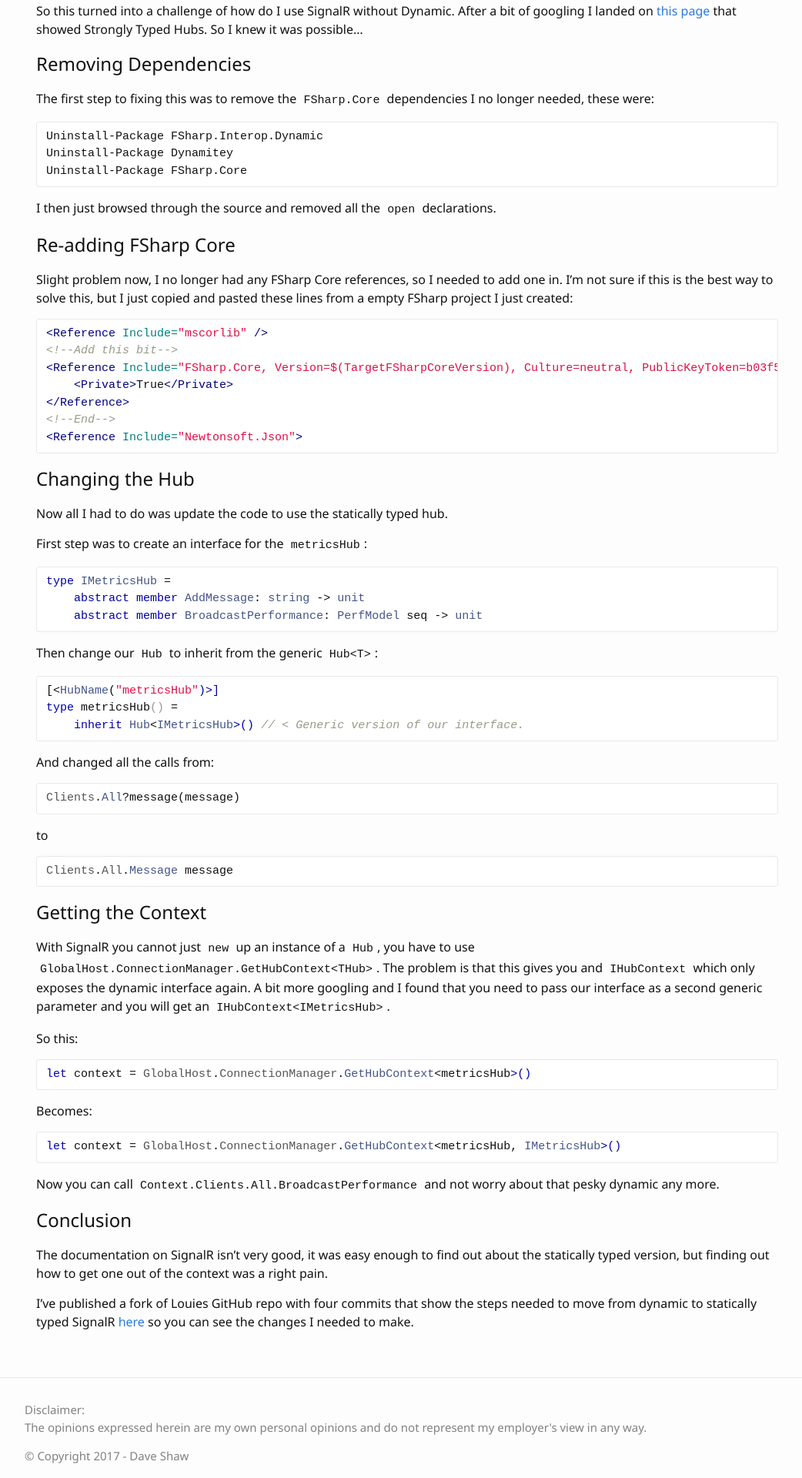
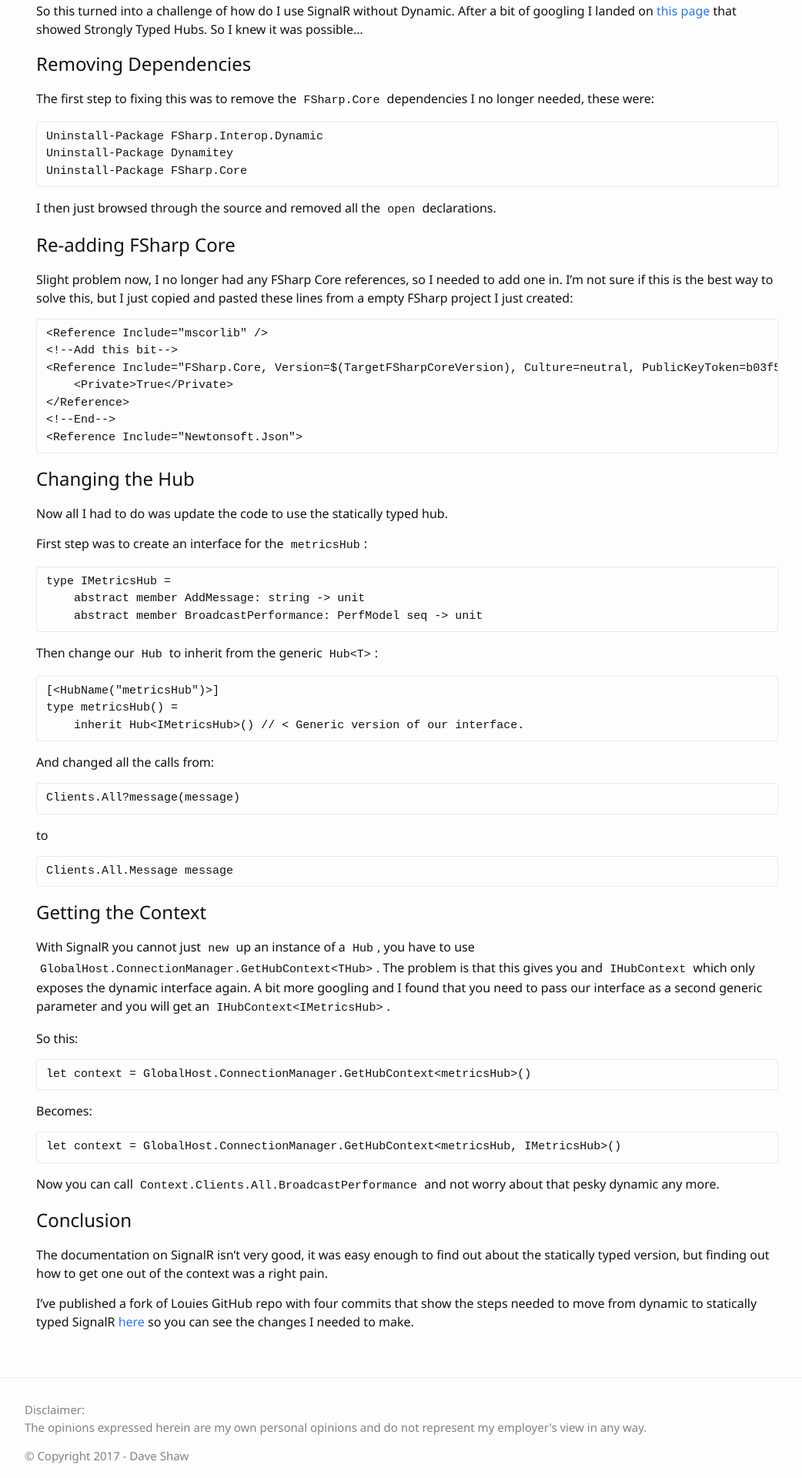
Before and after one commit to xdaDaveShaw/xdaDaveShaw.github.io, a Jekyll site: the page built from blog/_posts/2016-02-29-using-signalr-in-fsharp-without-dynamic.md, in a window 1280 px wide. Shown: the part 670-2590 px from the top of the page at 77% size, without its empty margins (111-1153 px from the left). Built offline with Jekyll 4.4.1, drawn with Linux system fonts in a browser that asks for light colours.

Commit message:
Fix syntax highlighting

```diff
--- a/_config.yml
+++ b/_config.yml
@@ -10,6 +10,12 @@ github_username:  xdaDaveShaw
 stackoverflow_link: users/383710/daveshaw
 
 # Build settings
-markdown: kramdown
 permalink: /blog/:title/
 contenturl: "/blog/Content/"
+
+#Highlighting
+highlighter: rouge
+markdown: kramdown
+kramdown:
+  input: GFM
+  syntax_highlighter: rouge
--- a/_sass/_syntax-highlighting.scss
+++ /dev/null
@@ -1,67 +0,0 @@
-/**
- * Syntax highlighting styles
- */
-.highlight {
-    background: #fff;
-    @extend %vertical-rhythm;
-
-    .c     { color: #998; font-style: italic } // Comment
-    .err   { color: #a61717; background-color: #e3d2d2 } // Error
-    .k     { color: #0000AA; } // Keyword
-    .o     { color: #0000AA; } // Operator
-    .cm    { color: #998; font-style: italic } // Comment.Multiline
-    .cp    { color: #999 } // Comment.Preproc
-    .c1    { color: #998; font-style: italic } // Comment.Single
-    .cs    { color: #999; font-style: italic } // Comment.Special
-    .gd    { color: #000; background-color: #fdd } // Generic.Deleted
-    .gd .x { color: #000; background-color: #faa } // Generic.Deleted.Specific
-    .ge    { font-style: italic } // Generic.Emph
-    .gr    { color: #a00 } // Generic.Error
-    .gh    { color: #999 } // Generic.Heading
-    .gi    { color: #000; background-color: #dfd } // Generic.Inserted
-    .gi .x { color: #000; background-color: #afa } // Generic.Inserted.Specific
-    .go    { color: #888 } // Generic.Output
-    .gp    { color: #555 } // Generic.Prompt
-    .gs    { color: #0000AA; } // Generic.Strong
-    .gu    { color: #aaa } // Generic.Subheading
-    .gt    { color: #a00 } // Generic.Traceback
-    .kc    { color: #0000AA; } // Keyword.Constant
-    .kd    { color: #0000AA; } // Keyword.Declaration
-    .kp    { color: #0000AA; } // Keyword.Pseudo
-    .kr    { color: #0000AA; } // Keyword.Reserved
-    .kt    { color: #458 } // Keyword.Type
-    .m     { color: #099 } // Literal.Number
-    .s     { color: #d14 } // Literal.String
-    .na    { color: #008080 } // Name.Attribute
-    .nb    { color: #0086B3 } // Name.Builtin
-    .nc    { color: #458 } // Name.Class
-    .no    { color: #008080 } // Name.Constant
-    .ni    { color: #800080 } // Name.Entity
-    .ne    { color: #900 } // Name.Exception
-    .nf    { color: #900 } // Name.Function
-    .nn    { color: #555 } // Name.Namespace
-    .nt    { color: #000080 } // Name.Tag
-    .nv    { color: #008080 } // Name.Variable
-    .ow    { color: #0000AA; } // Operator.Word
-    .w     { color: #bbb } // Text.Whitespace
-    .mf    { color: #099 } // Literal.Number.Float
-    .mh    { color: #099 } // Literal.Number.Hex
-    .mi    { color: #099 } // Literal.Number.Integer
-    .mo    { color: #099 } // Literal.Number.Oct
-    .sb    { color: #d14 } // Literal.String.Backtick
-    .sc    { color: #d14 } // Literal.String.Char
-    .sd    { color: #d14 } // Literal.String.Doc
-    .s2    { color: #d14 } // Literal.String.Double
-    .se    { color: #d14 } // Literal.String.Escape
-    .sh    { color: #d14 } // Literal.String.Heredoc
-    .si    { color: #d14 } // Literal.String.Interpol
-    .sx    { color: #d14 } // Literal.String.Other
-    .sr    { color: #009926 } // Literal.String.Regex
-    .s1    { color: #d14 } // Literal.String.Single
-    .ss    { color: #990073 } // Literal.String.Symbol
-    .bp    { color: #999 } // Name.Builtin.Pseudo
-    .vc    { color: #008080 } // Name.Variable.Class
-    .vg    { color: #008080 } // Name.Variable.Global
-    .vi    { color: #008080 } // Name.Variable.Instance
-    .il    { color: #099 } // Literal.Number.Integer.Long
-}
--- a/css/main.scss
+++ b/css/main.scss
@@ -37,6 +37,5 @@ $on-laptop:        800px;
 // Import partials from `sass_dir` (defaults to `_sass`)
 @import
         "base",
-        "layout",
-        "syntax-highlighting"
+        "layout"
 ;
```
